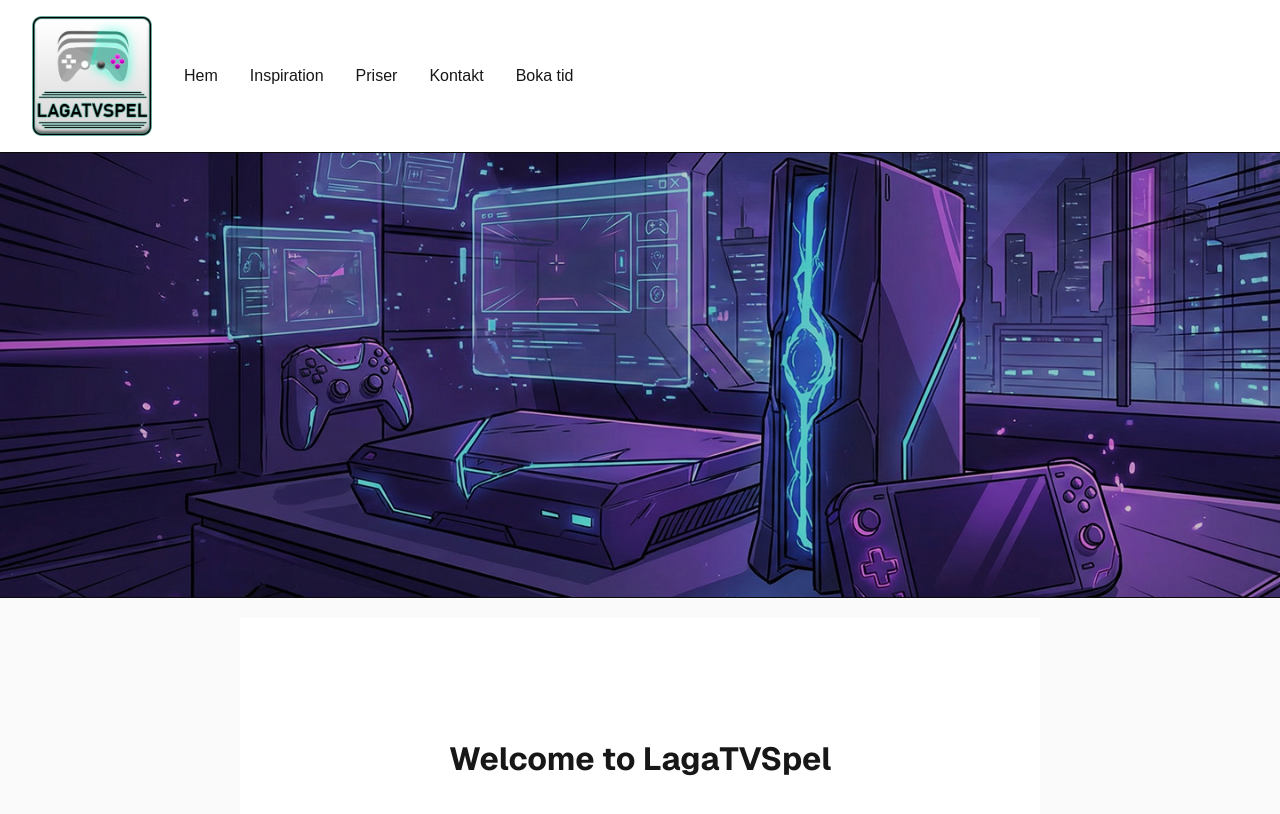
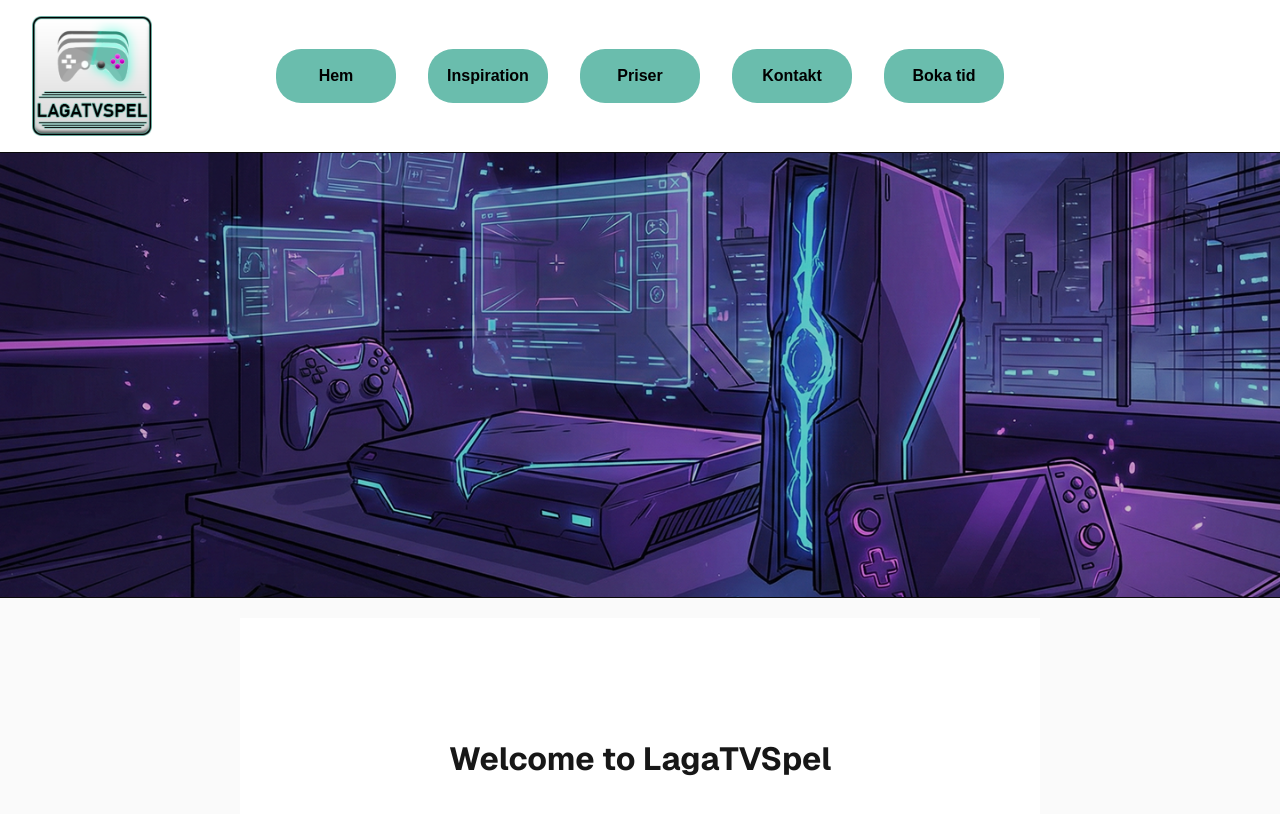
Before and after one commit to RobTrb/ex-lagatvspel, a Next.js app: page / in a window 1280 px wide. Shown: the top 814 px of the page. Built offline with nearby package versions, Linux system fonts and the light colour scheme.

Commit message:
minor design changes.

```diff
--- a/src/app/layout.tsx
+++ b/src/app/layout.tsx
@@ -1,6 +1,6 @@
 import type { Metadata } from "next";
 import { Geist, Geist_Mono } from "next/font/google";
-import "./globals.css";
+import "@/styles/globals.css";
 import Header from "@/components/Header";
 import Footer from "@/components/Footer";
 
--- a/src/styles/headerFooter.module.css
+++ b/src/styles/headerFooter.module.css
@@ -4,9 +4,9 @@
 }
 
 .header {
-  display: flex;
+  display: grid;
+  grid-template-columns: 1fr 1fr 1fr;
   align-items: center;
-  justify-content: space-between;
   padding: 1rem 2rem;
   color: var(--foreground);
   flex-wrap: wrap;
@@ -15,6 +15,7 @@
 .logo {
   height: 120px;
   width: auto;
+  grid-column: 1;
 }
 
 .headerTitle {
@@ -34,6 +35,8 @@
   border: none;
   cursor: pointer;
   padding: 0.5rem;
+  grid-column: 3;
+  justify-self: end;
 }
 
 .hamburger span {
@@ -45,8 +48,9 @@
 }
 
 .nav {
-  flex-grow: 1;
-  margin-left: 2rem;
+  grid-column: 2;
+  display: flex;
+  justify-content: center;
 }
 
 .navList {
@@ -55,17 +59,28 @@
   padding: 0;
   margin: 0;
   gap: 2rem;
+  justify-content: center;
 }
 
 .navList a {
   text-decoration: none;
-  color: var(--foreground);
-  font-weight: 500;
-  transition: color 0.3s;
+  color: black;
+  font-weight: 700;
+  transition: color 0.3s, border-color 0.3s;
+  padding: 1rem;
+  background-color: #6abdad;
+  border: solid 2px transparent;
+  border-radius: 25px;
+  width: 120px;
+  display: flex;
+  align-items: center;
+  justify-content: center;
+  box-sizing: border-box;
 }
 
 .navList a:hover {
-  color: #0070f3;
+  color: #a400a2;
+  border-color: #a400a2;
 }
 
 .footer {
@@ -92,8 +107,13 @@
     margin-top: 0;
     max-height: 0;
     overflow: hidden;
-    transition: max-height 0.3s ease;
-    order: 3;
+  }
+
+  .nav a {
+    color: var(--foreground);
+    font-weight: 500;
+    padding: 0rem;
+    background-color: transparent;
   }
 
   .navOpen {
```
Also changed, not shown: src/styles/globals.css (renamed from src/app/globals.css).
